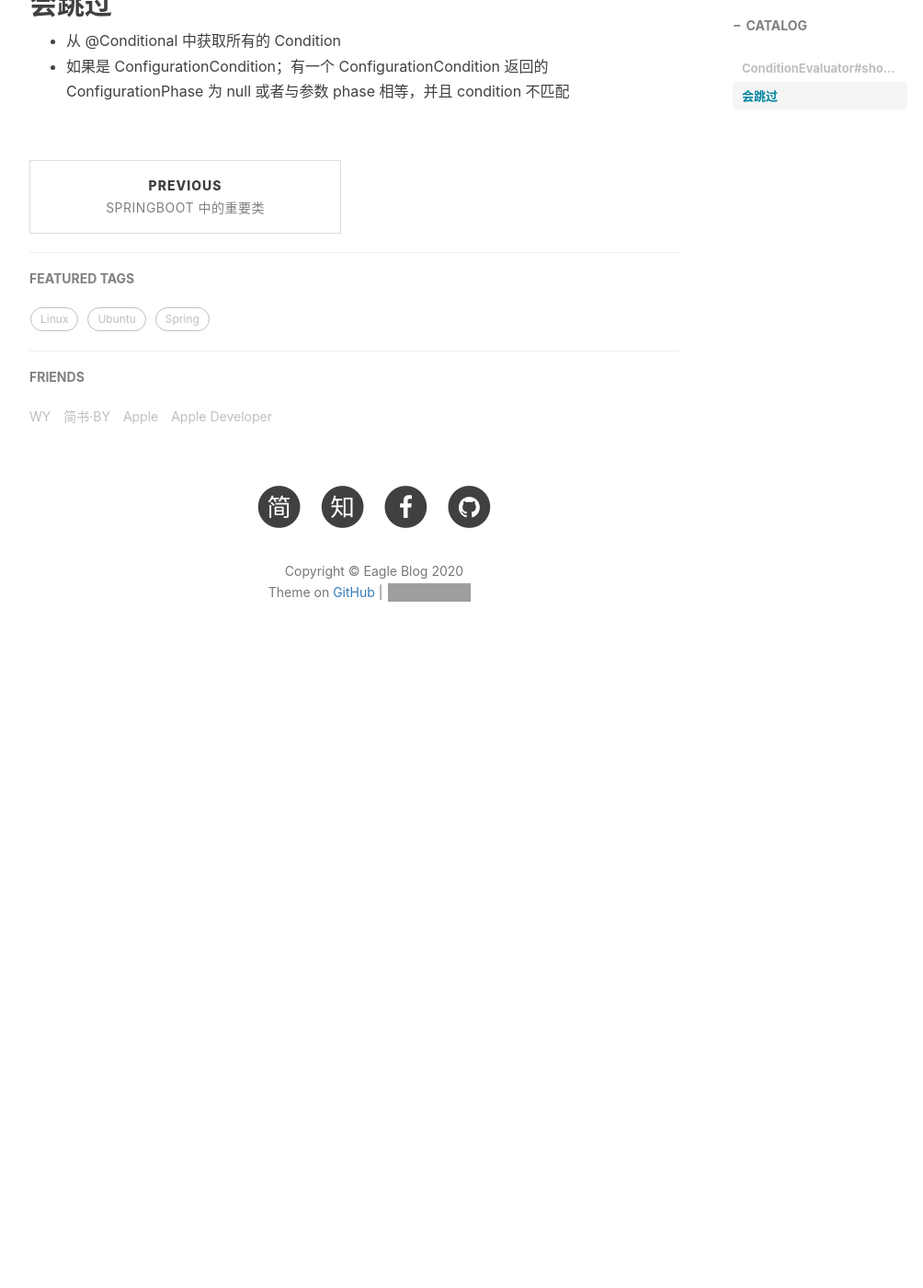
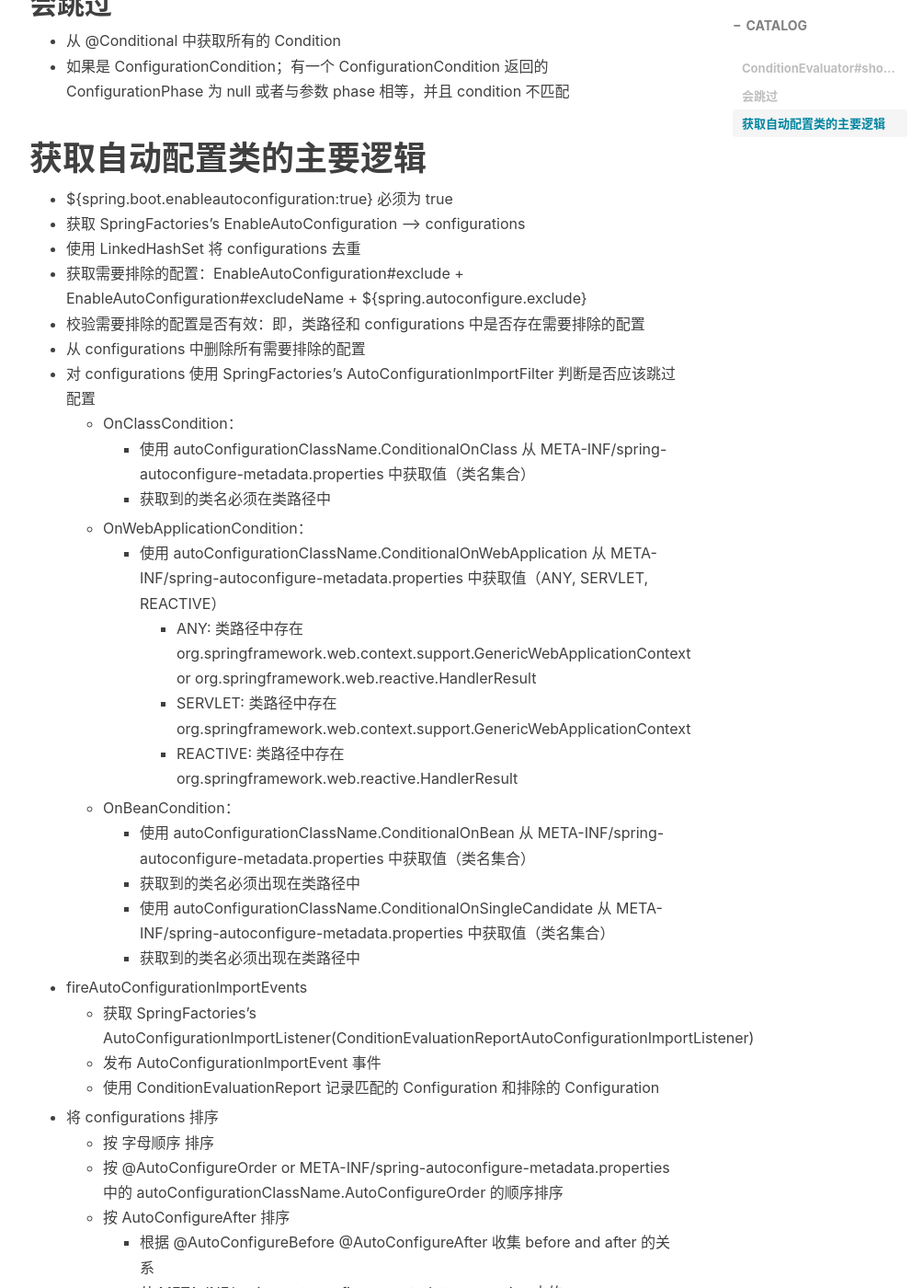
Before and after one commit to SolitaryEagle/SolitaryEagle.github.io, a Jekyll site: the page built from _posts/spring/2020-09-06-SpringBoot 细节.md, in a window 1280 px wide and 1400 px high, scrolled down 738 px. Shown: the whole window at 92% size, without its empty margins (233-1237 px from the left). Built offline with Jekyll 4.4.1, drawn with Linux system fonts in a browser that asks for light colours; nearby versions of some CDN libraries; comment, search, counter and statistics services are not loaded; before the commit the page ends 1486 px from its top, so only the background shows below that; some of the changed text lies outside the part shown; grey boxes are pictures that could not be loaded.

```diff
--- a/_posts/spring/2020-09-06-SpringBoot 细节.md
+++ b/_posts/spring/2020-09-06-SpringBoot 细节.md
@@ -17,3 +17,40 @@ PARSE_CONFIGURATION 会先于 REGISTER_BEAN 被解析。
 ## 会跳过
 * 从 @Conditional 中获取所有的 Condition
 * 如果是 ConfigurationCondition；有一个 ConfigurationCondition 返回的 ConfigurationPhase 为 null 或者与参数 phase 相等，并且 condition 不匹配
+
+# 获取自动配置类的主要逻辑
+
+* ${spring.boot.enableautoconfiguration:true} 必须为 true
+* 获取 SpringFactories’s EnableAutoConfiguration --> configurations
+* 使用 LinkedHashSet 将 configurations 去重
+* 获取需要排除的配置：EnableAutoConfiguration#exclude + EnableAutoConfiguration#excludeName + ${spring.autoconfigure.exclude}
+* 校验需要排除的配置是否有效：即，类路径和 configurations 中是否存在需要排除的配置
+* 从 configurations 中删除所有需要排除的配置
+* 对 configurations 使用 SpringFactories’s AutoConfigurationImportFilter 判断是否应该跳过配置
+    * OnClassCondition：
+        * 使用 autoConfigurationClassName.ConditionalOnClass 从 META-INF/spring-autoconfigure-metadata.properties 中获取值（类名集合）
+        * 获取到的类名必须在类路径中
+    * OnWebApplicationCondition：
+        * 使用 autoConfigurationClassName.ConditionalOnWebApplication 从 META-INF/spring-autoconfigure-metadata.properties 中获取值（ANY, SERVLET, REACTIVE）
+            * ANY: 类路径中存在 org.springframework.web.context.support.GenericWebApplicationContext or org.springframework.web.reactive.HandlerResult
+            * SERVLET: 类路径中存在 org.springframework.web.context.support.GenericWebApplicationContext
+            * REACTIVE: 类路径中存在 org.springframework.web.reactive.HandlerResult
+    * OnBeanCondition：
+        * 使用 autoConfigurationClassName.ConditionalOnBean 从 META-INF/spring-autoconfigure-metadata.properties 中获取值（类名集合）
+        * 获取到的类名必须出现在类路径中
+        * 使用 autoConfigurationClassName.ConditionalOnSingleCandidate 从 META-INF/spring-autoconfigure-metadata.properties 中获取值（类名集合）
+        * 获取到的类名必须出现在类路径中
+* fireAutoConfigurationImportEvents
+    * 获取 SpringFactories’s AutoConfigurationImportListener(ConditionEvaluationReportAutoConfigurationImportListener)
+    * 发布 AutoConfigurationImportEvent 事件
+    * 使用 ConditionEvaluationReport 记录匹配的 Configuration 和排除的 Configuration
+* 将 configurations 排序
+    * 按 字母顺序 排序
+    * 按 @AutoConfigureOrder or META-INF/spring-autoconfigure-metadata.properties 中的 autoConfigurationClassName.AutoConfigureOrder 的顺序排序
+    * 按 AutoConfigureAfter 排序
+        * 根据 @AutoConfigureBefore @AutoConfigureAfter 收集 before and after 的关系
+        * 从 META-INF/spring-autoconfigure-metadata.properties 中的 autoConfigurationClassName.AutoConfigureBefore autoConfigurationClassName.AutoConfigureAfter 收集 before and after 的关系
+        * 合并上面收集的 before and after 关系
+        * 根据 before 关系反推除 after 的关系
+        * 按 after 关系排序
+* 把 configurations 按照 @Import 处理
```
Also changed, not shown: _posts/linux/2020-08-22-Ubuntu Desktop 安装教程.md (+1 -0 lines).
